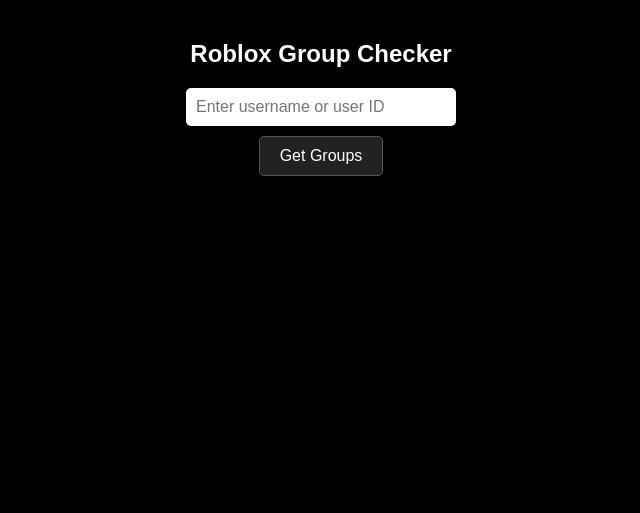
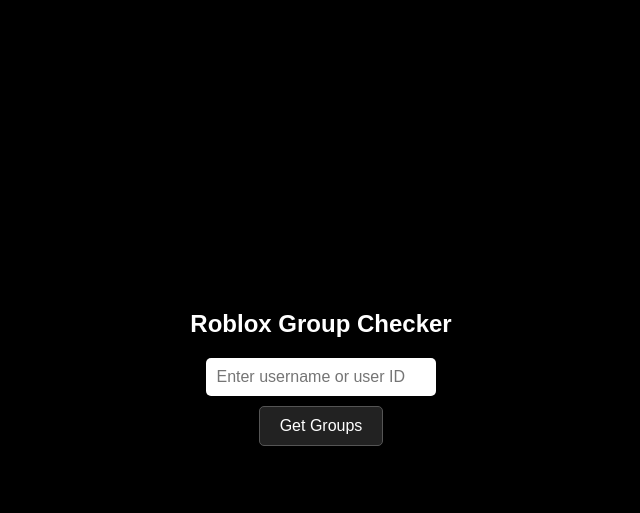
Before and after one commit to cheeseburgrmc/RobloxProfileChecker, a plain HTML site: page frontend/index.html in a window 1280 px wide. Shown: the whole page, without its empty margins (319-959 px from the left). Drawn offline with Linux system fonts and the light colour scheme.

Commit message:
Update index.html

```diff
--- a/frontend/index.html
+++ b/frontend/index.html
@@ -3,33 +3,43 @@
 <head>
   <meta charset="UTF-8" />
   <meta name="viewport" content="width=device-width, initial-scale=1" />
-  <title>group finder</title>
+  <title>Roblox Group Checker</title>
   <style>
-    body {
+    html, body {
+      margin: 0;
+      padding: 0;
+      height: 100%;
       background-color: black;
       color: white;
       font-family: Arial, sans-serif;
-      padding: 20px;
-      margin: 0;
-      min-height: 100vh;
+      display: flex;
+      justify-content: center;
+      align-items: center;
+      overflow: hidden;
     }
+
+    body > div {
+      width: 100%;
+      max-width: 600px;
+      text-align: center;
+    }
+
     h2 {
-      text-align: center;
       margin-bottom: 20px;
     }
+
     #userInput {
-      display: block;
-      margin: 0 auto 10px auto;
       padding: 10px;
-      width: 250px;
+      width: 80%;
+      max-width: 300px;
       font-size: 16px;
       border-radius: 5px;
       border: none;
       outline: none;
+      margin-bottom: 10px;
     }
+
     #fetchBtn {
-      display: block;
-      margin: 0 auto 20px auto;
       padding: 10px 20px;
       font-size: 16px;
       cursor: pointer;
@@ -38,16 +48,34 @@
       border: 1px solid #555;
       border-radius: 5px;
       transition: background-color 0.3s ease;
+      margin-bottom: 20px;
     }
+
     #fetchBtn:hover {
       background-color: #444;
     }
+
+    #errorMsg {
+      color: #f55;
+      font-weight: bold;
+      min-height: 24px;
+      margin-bottom: 20px;
+    }
+
     #groupsContainer {
       display: flex;
       flex-wrap: wrap;
       gap: 15px;
       justify-content: center;
+
+      opacity: 0;               /* start invisible */
+      transition: opacity 1s ease;
     }
+
+    #groupsContainer.visible {
+      opacity: 1;               /* fade in */
+    }
+
     .groupBox {
       background: #222;
       border: 1px solid #555;
@@ -61,6 +89,7 @@
       height: 120px;
       color: white;
     }
+
     .groupBox h3 {
       margin: 0;
       text-align: center;
@@ -70,27 +99,25 @@
       align-items: center;
       justify-content: center;
     }
+
     .owner {
       text-align: center;
       font-size: 0.9em;
       color: #ccc;
       margin-top: 10px;
     }
-    #errorMsg {
-      text-align: center;
-      color: #f55;
-      margin-top: 15px;
-      font-weight: bold;
-    }
   </style>
 </head>
 <body>
-  <h2>Roblox Group Checker</h2>
-  <input type="text" id="userInput" placeholder="Enter username or user ID" />
-  <button id="fetchBtn">Get Groups</button>
+  <div>
+    <h2>Roblox Group Checker</h2>
+    <input type="text" id="userInput" placeholder="Enter username or user ID" />
+    <br />
+    <button id="fetchBtn">Get Groups</button>
 
-  <div id="errorMsg"></div>
-  <div id="groupsContainer"></div>
+    <div id="errorMsg"></div>
+    <div id="groupsContainer"></div>
+  </div>
 
   <script>
     async function fetchGroups(user) {
@@ -98,9 +125,10 @@
       const container = document.getElementById('groupsContainer');
       errorMsg.textContent = '';
       container.innerHTML = '';
+      container.classList.remove('visible');  // hide groups before fetching
 
       try {
-        // Replace this URL with your actual backend API endpoint
+        // Your real API endpoint here
         const res = await fetch(`/api/groups?user=${encodeURIComponent(user)}`);
 
         if (!res.ok) {
@@ -115,12 +143,12 @@
           return;
         }
 
+        // Create boxes
         data.data.forEach(group => {
           const box = document.createElement('div');
           box.className = 'groupBox';
 
           const groupName = group.group.name || 'Unnamed Group';
-          // If owner info exists, else show Unknown
           const ownerName = group.owner && group.owner.username ? group.owner.username : 'Unknown';
 
           box.innerHTML = `
@@ -129,6 +157,12 @@
           `;
           container.appendChild(box);
         });
+
+        // Wait 2 seconds, then fade in groups
+        setTimeout(() => {
+          container.classList.add('visible');
+        }, 2000);
+
       } catch (e) {
         errorMsg.textContent = 'Error fetching groups. Check your connection.';
       }
@@ -143,7 +177,6 @@
       fetchGroups(user);
     });
 
-    // Optionally, submit on Enter key press
     document.getElementById('userInput').addEventListener('keydown', e => {
       if (e.key === 'Enter') {
         document.getElementById('fetchBtn').click();
@@ -152,3 +185,7 @@
   </script>
 </body>
 </html>
+
+  </script>
+</body>
+</html>
```
